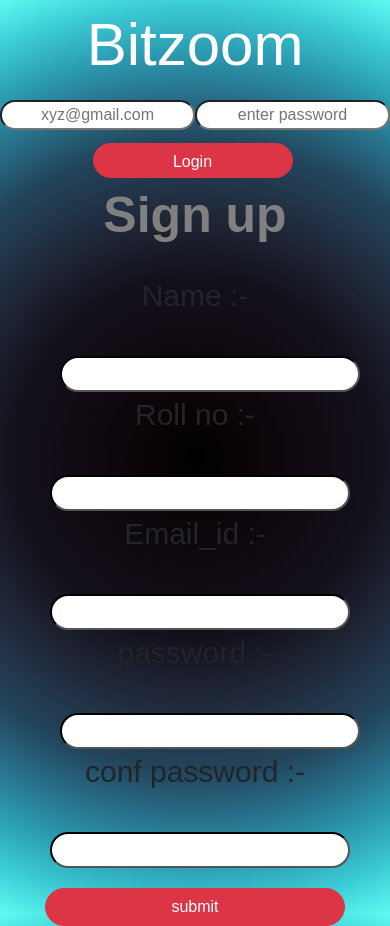
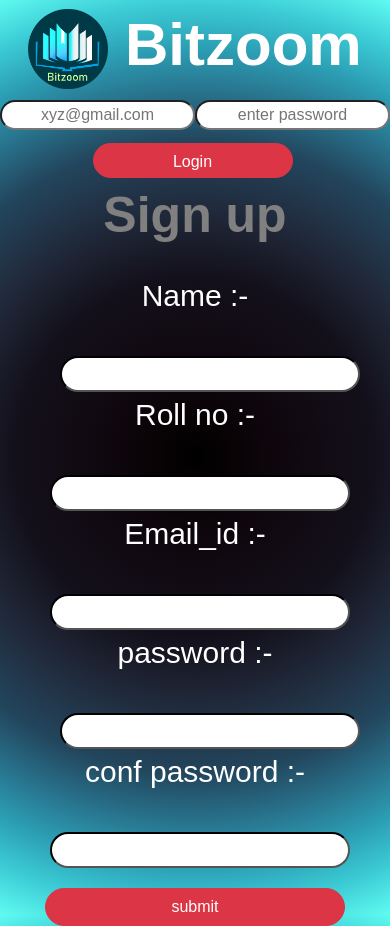
Before and after one commit to shivansh2598/bitzoomFrontend, a React (Create React App) app: page / in a window 390 px wide. Built offline with nearby package versions, Linux system fonts and the light colour scheme; no server answers.

Commit message:
bitzoom logo added

```diff
--- a/src/App.css
+++ b/src/App.css
@@ -11,6 +11,7 @@
       border-top-right-radius: 20px;
       border-bottom-left-radius: 20px;
       border-bottom-right-radius: 20px;
+      margin-top: 2rem;
   }
 
 
@@ -44,5 +45,10 @@ h1,h2,h3,h4,p
   color: grey !important;
 }
 
+.bitzoomLogo{
+  height:5rem;
+  width: 5rem;
+}
+
 
 /* style={{fontSize:'70px', color:"white",backgroundColor:"black",borderTopLeftRadius:'20px', borderTopRightRadius:'20px',borderBottomLeftRadius:'20px', borderBottomRightRadius:'20px'}} */
--- a/src/App.js
+++ b/src/App.js
@@ -8,8 +8,7 @@ import Feedback from "./components/Feedback";
 import Login from "./components/login";
 import Signup from "./components/signup";
 import axios from "axios";
-// import DropdownInput from 'react-dropdown-input'
-// import axios from 'axios'
+import logo from "./bitzoomLogo.png"
 
 class App extends Component {
   constructor() {
@@ -61,7 +60,7 @@ class App extends Component {
               <div className="col-lg-4">
 				  <br/>
                 <div
-                  class="fb-like"
+                  className="fb-like"
                   data-href="https://www.facebook.com/bitzoom2.0/"
                   data-width="300"
                   data-layout="button_count"
@@ -72,7 +71,7 @@ class App extends Component {
                 ></div>
               </div>
               <div className="col-lg-4">
-                <span className="heading1">Bitzoom</span>
+                <span className="heading1"> <img className = "bitzoomLogo" src={logo} /> <b>Bitzoom</b></span>
               </div>
               <div className="col-lg-4">
                 <Feedback function={this.changestate} />
@@ -96,7 +95,7 @@ class App extends Component {
         <div>
           <div >
             <center>
-              <span className="heading">Bitzoom</span>
+              <span className="heading"> <img className = "bitzoomLogo" src={logo} /> <b>Bitzoom</b></span>
               <span className="float-right" style={{ marginTop: "10px" }}>
                 <Login function={this.changestate} />
               </span>
--- a/src/components/Post/Inputbox.js
+++ b/src/components/Post/Inputbox.js
@@ -720,6 +720,8 @@ getvalue(semest,branch)
                         <br/>
                         <h3 style={{fontWeight:'bold', color:"white"}}>Like and share our facebook page!!</h3>
                         <br/>
+                        <h3 style={{fontWeight:'bold', color:"white"}}>Bitzoom is live from 9pm till 1am every day.</h3>
+                        <br/>
 						<button className="btn btn-danger" disabled={this.state.isdisabled}>Upload</button>
 					</div>
 					<br />
--- a/src/components/signup.css
+++ b/src/components/signup.css
@@ -18,6 +18,10 @@
         margin-top:60px;
         height: 700px;
         padding-top: 35px;
+    }
+    label
+    {
+      color:white;
     }
   }
 
```
Also changed, not shown: src/bitzoomLogo.png (added).
